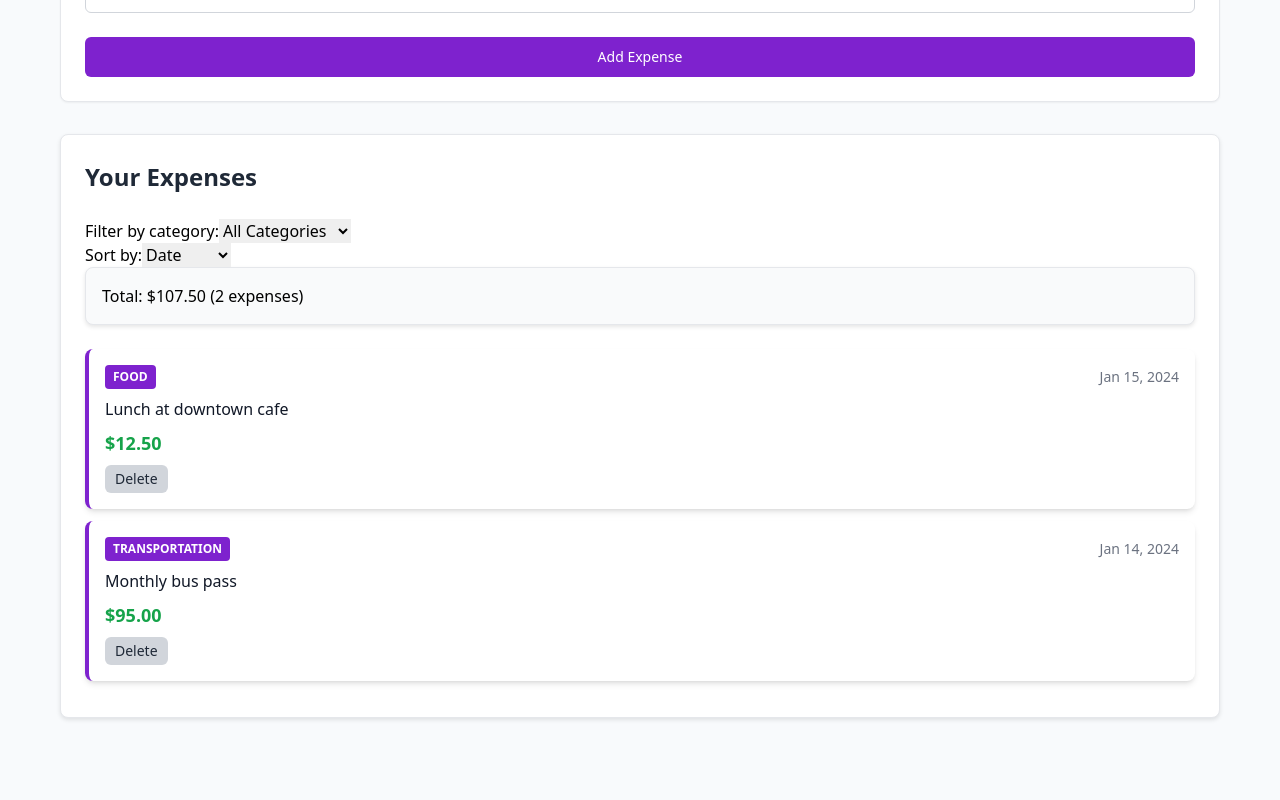
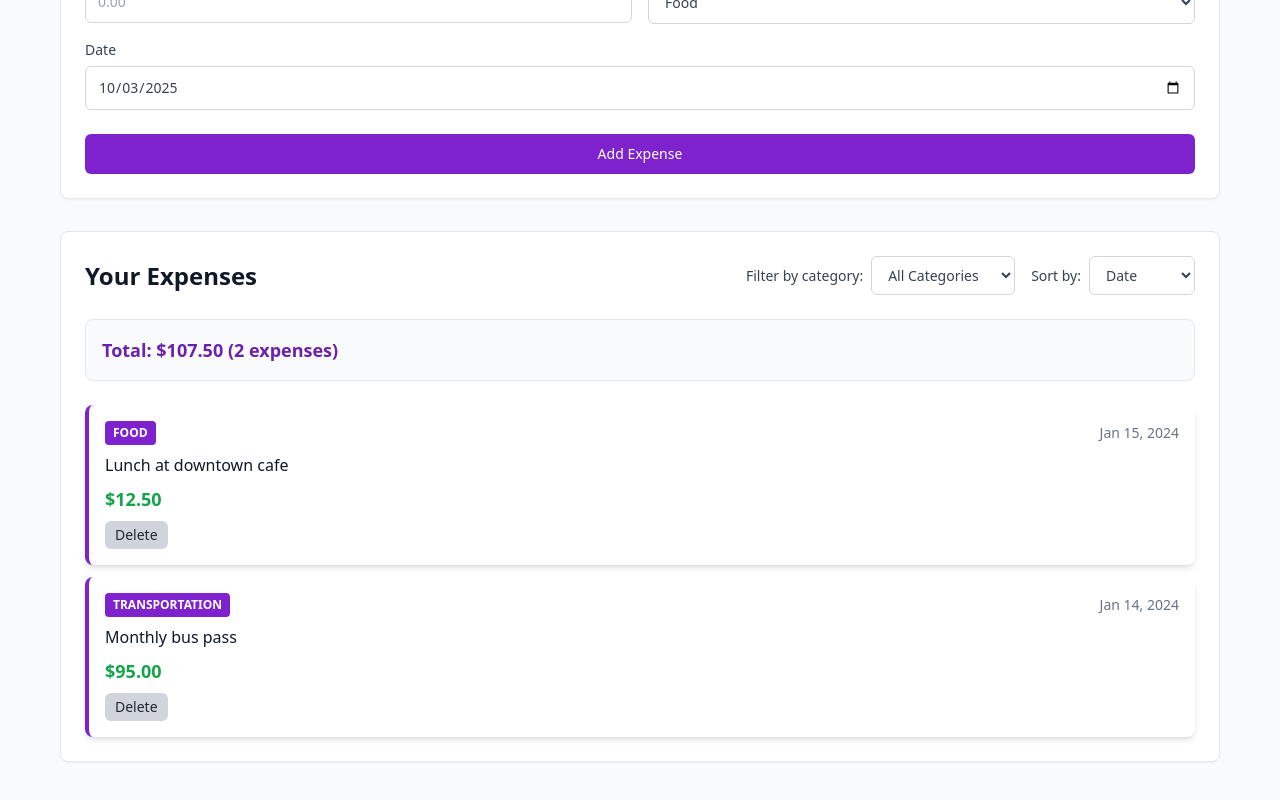
Before and after one commit to kevinye7/expense-tracker, a React (Vite) app: page / in a window 1280 px wide. Shown: the part 608-1408 px from the top of the page. Before the commit the page ends 1378 px from the top, so only its background shows below. Built offline with nearby package versions, Linux system fonts and the light colour scheme.

Commit message:
style: transform ExpenseList to Tailwind utilities and remove CSS file

```diff
--- a/src/components/ExpenseList/ExpenseList.css
+++ /dev/null
@@ -1,86 +0,0 @@
-/* src/components/ExpenseList/ExpenseList.css */
-.expense-list {
-  background: white;
-  border-radius: 8px;
-  padding: 24px;
-  margin-bottom: 32px;
-  box-shadow: 0 2px 4px rgba(0, 0, 0, 0.1);
-  border: 1px solid #E5E7EB;
-}
-
-.expense-list h2 {
-  font-size: 24px;
-  font-weight: bold;
-  color: #1F2937;
-  margin: 0 0 24px 0;
-}
-
-.expense-summary {
-  display: flex;
-  justify-content: space-between;
-  align-items: center;
-  margin-bottom: 24px;
-  padding: 16px;
-  background: #F9FAFB;
-  border-radius: 8px;
-  border: 1px solid #E5E7EB;
-}
-
-.expense-summary h2 {
-  font-size: 20px;
-  font-weight: bold;
-  color: #4F46E5;
-  margin: 0;
-}
-
-.expense-summary select {
-  padding: 8px 12px;
-  border: 1px solid #D1D5DB;
-  border-radius: 6px;
-  font-size: 14px;
-  background: white;
-  color: #374151;
-  cursor: pointer;
-  transition: border-color 0.2s;
-}
-
-.expense-summary select:hover {
-  border-color: #4F46E5;
-}
-
-.expense-summary select:focus {
-  outline: none;
-  border-color: #4F46E5;
-  box-shadow: 0 0 0 3px rgba(79, 70, 229, 0.1);
-}
-
-/* Empty state when no expenses */
-.expense-list-empty {
-  text-align: center;
-  padding: 40px 20px;
-  color: #6B7280;
-}
-
-.expense-list-empty p {
-  font-size: 16px;
-  margin: 0;
-}
-
-/* Mobile responsiveness */
-@media (max-width: 768px) {
-  .expense-list {
-    padding: 16px;
-    margin-bottom: 20px;
-  }
-
-  .expense-summary {
-    flex-direction: column;
-    gap: 16px;
-    text-align: center;
-  }
-
-  .expense-summary select {
-    width: 100%;
-    max-width: 200px;
-  }
-}
--- a/src/components/ExpenseList/ExpenseList.tsx
+++ b/src/components/ExpenseList/ExpenseList.tsx
@@ -3,7 +3,6 @@ import React, { useState } from 'react';
 import ExpenseCard from '../ExpenseCard/ExpenseCard';
 import type { SortOption, ExpenseCategory } from '../ExpenseCard/ExpenseCard';
 import type { Expense } from '../../App';
-import './ExpenseList.css';
 
 interface ExpenseListProps {
   expenses: Expense[];
@@ -66,19 +65,23 @@ const ExpenseList: React.FC<ExpenseListProps> = ({ expenses, onDelete }) => {
     }
   });
 
+  return (
+    <div className="bg-white rounded-lg p-6 mb-8 shadow-sm border border-gray-200">
+      {/* Header and Controls */}
+      <div className="flex flex-col lg:flex-row lg:justify-between lg:items-center gap-4 mb-6">
+        <h2 className="text-2xl font-bold text-gray-900 m-0">Your Expenses</h2>
 
-  return (
-    <div className="expense-list">
-      <div className="expense-controls">
-        <h2>Your Expenses</h2>
-
-        <div className="filter-controls">
-          <label htmlFor="category-filter">Filter by category:</label>
+        <div className="flex flex-col sm:flex-row gap-4">
+          {/* Filter Controls */}
+          <div className="flex items-center gap-2">
+            <label htmlFor="category-filter" className="text-sm font-medium text-gray-700">
+              Filter by category:
+            </label>
             <select
               id="category-filter"
               value={filterCategory}
               onChange={handleCategoryChange}
-            className="category-select"
+              className="px-3 py-2 border border-gray-300 rounded-md text-sm bg-white text-gray-700 cursor-pointer transition-colors duration-200 hover:border-purple-700 focus:outline-none focus:ring-2 focus:ring-purple-700 focus:border-transparent"
             >
               <option value="All">All Categories</option>
               <option value="Food">Food</option>
@@ -88,32 +91,44 @@ const ExpenseList: React.FC<ExpenseListProps> = ({ expenses, onDelete }) => {
               <option value="Other">Other</option>
             </select>
           </div>
-      </div>
 
-      <div className="sort-controls">
-        <label htmlFor="sort-select">Sort by:</label>
+          {/* Sort Controls */}
+          <div className="flex items-center gap-2">
+            <label htmlFor="sort-select" className="text-sm font-medium text-gray-700">
+              Sort by:
+            </label>
             <select
               id="sort-select"
               value={sortOption}
               onChange={(e) => setSortOption(e.target.value as SortOption)}
+              className="px-3 py-2 border border-gray-300 rounded-md text-sm bg-white text-gray-700 cursor-pointer transition-colors duration-200 hover:border-purple-700 focus:outline-none focus:ring-2 focus:ring-purple-700 focus:border-transparent"
             >
               <option value="date">Date</option>
               <option value="amount">Amount</option>
               <option value="category">Category</option>
             </select>
           </div>
+        </div>
+      </div>
 
-      <div className="expense-summary">
-        <p>
+      {/* Summary Section */}
+      <div className="bg-gray-50 rounded-lg p-4 mb-6 border border-gray-200">
+        <p className="text-lg font-semibold text-purple-800 m-0">
           Total: ${filteredTotal.toFixed(2)} ({filteredExpenses.length} expenses)
         </p>
       </div>
 
-      <div className="expense-items">
-        {filteredExpenses.length === 0 ? (
-          <p className="no-expenses">
-            No expenses found. Add some expenses to get started!
+      {/* Expense Items */}
+      <div className="space-y-3">
+        {sortedExpenses.length === 0 ? (
+          <div className="text-center py-10 px-5 text-gray-500">
+            <p className="text-base m-0">
+              {expenses.length === 0
+                ? "No expenses found. Add some expenses to get started!"
+                : "No expenses match your current filter."
+              }
             </p>
+          </div>
         ) : (
           sortedExpenses.map(expense => (
             <ExpenseCard
```
Lines whose indentation alone changed are shown as unchanged.
